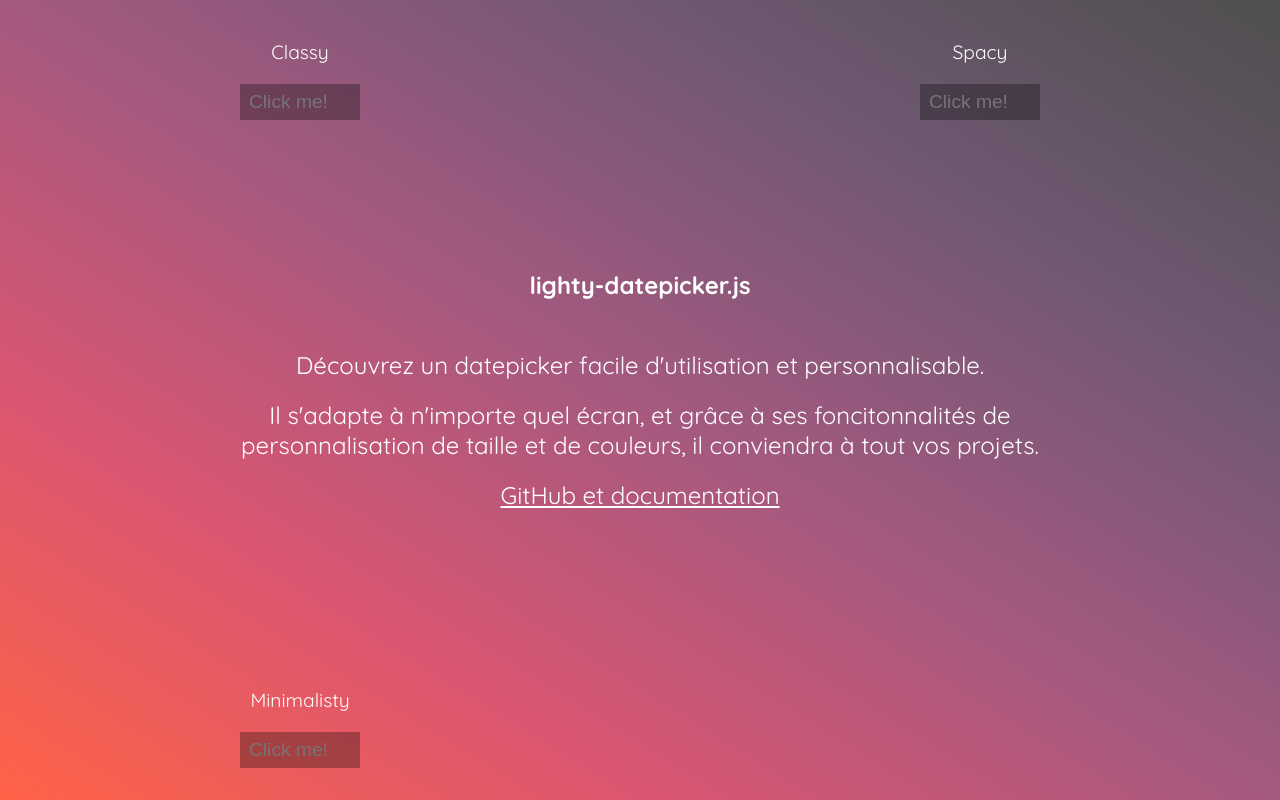
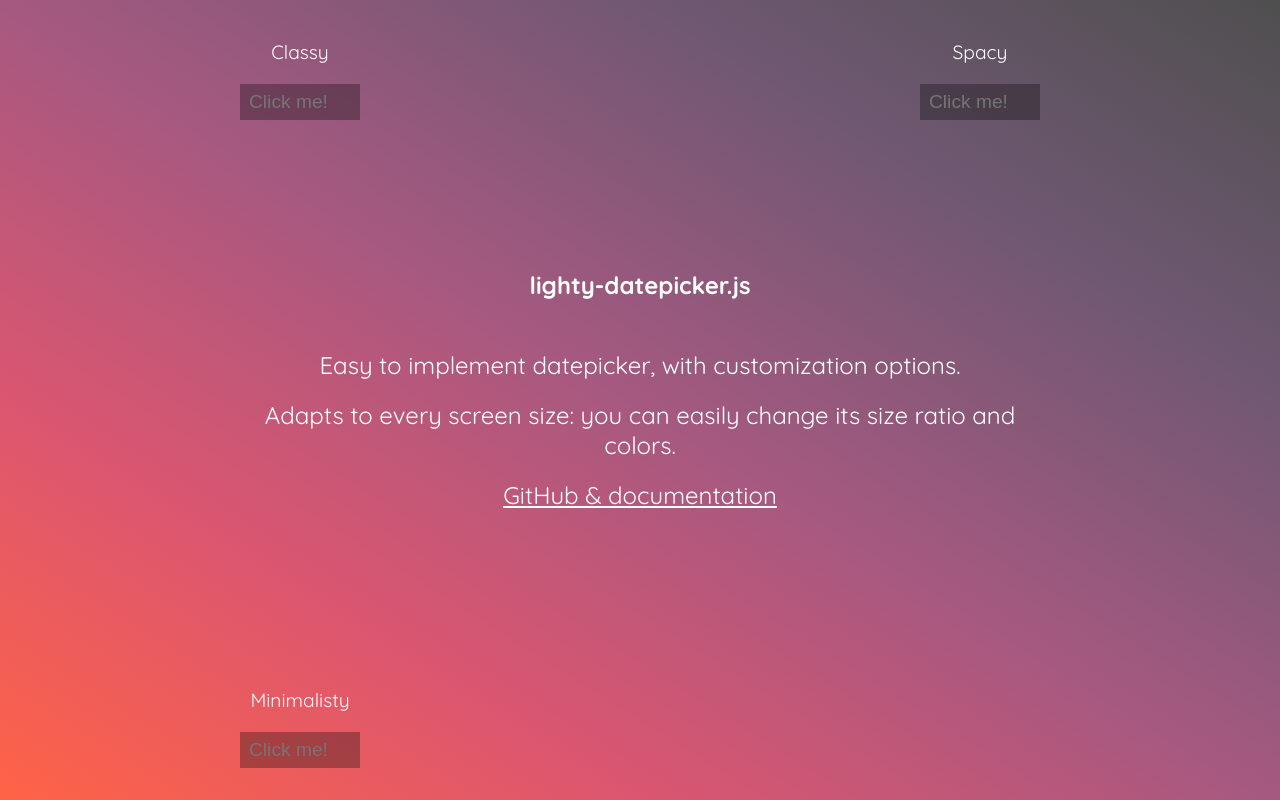
Before and after one commit to alexisphilip/lighty-datepicker, a plain HTML site: page demo/index.html in a window 1280 px wide. Drawn offline with Linux system fonts and the light colour scheme.

Commit message:
[UDPATE] demo language & GitHub link.

```diff
--- a/demo/index.html
+++ b/demo/index.html
@@ -46,15 +46,13 @@
                 lighty-datepicker.js
             </div>
             <div class="ex-content lighty-slide" data-lighty_slide="slide:50px; direction:bottom; duration:1.5s; opacity:0">
-                Découvrez un datepicker facile d'utilisation et personnalisable.
+                Easy to implement datepicker, with customization options.
             </div>
-            <div class="ex-content lighty-slide" data-lighty_slide="slide:50px; direction:bottom; duration:1.5s; opacity:0">Il
-                s'adapte à n'importe quel écran, et grâce à ses foncitonnalités de personnalisation de taille et de
-                couleurs, il conviendra à tout vos projets.
+            <div class="ex-content lighty-slide" data-lighty_slide="slide:50px; direction:bottom; duration:1.5s; opacity:0">
+                Adapts to every screen size: you can easily change its size ratio and colors.
             </div>
-
             <div class="ex-content lighty-slide" data-lighty_slide="slide:50px; direction:bottom; duration:1.5s; opacity:0">
-                <a style="color: white" href="https://github.com/alexis-philip/lighty-datepicker">GitHub et documentation</a></div>
+                <a style="color: white" href="https://github.com/alexisphilip/lighty-datepicker">GitHub & documentation</a></div>
         </div>
     </div>
 
```
